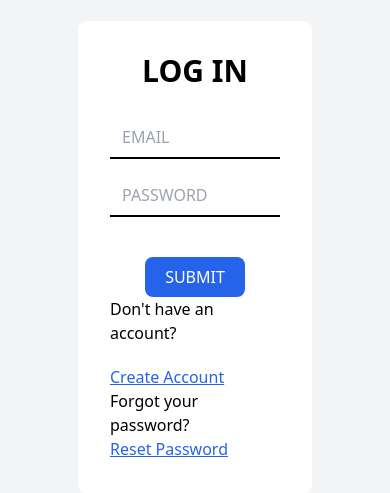
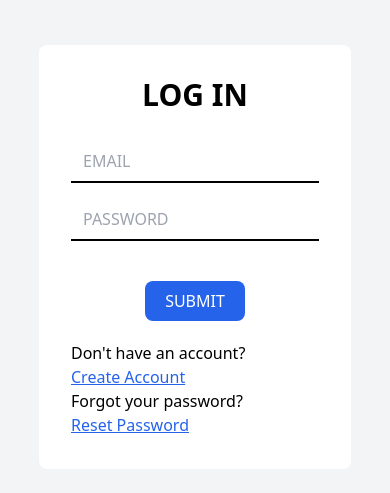
Before and after one commit to ma-altaf/wall4comment, a React (Create React App) app in the folder wall4comment/: page /signup in a window 390 px wide. Shown: the part 165-658 px from the top of the page. Built offline with nearby package versions, Linux system fonts and the light colour scheme; no server answers.

Commit message:
Update Signup.js

```diff
--- a/wall4comment/src/pages/Signup.js
+++ b/wall4comment/src/pages/Signup.js
@@ -24,7 +24,8 @@ function Signup() {
         return;
     }, [user]);
 
-    const submit = async () => {
+    const submit = async (event) => {
+        event.target.disabled = true;
         let newMessage = "";
 
         // remove trailing and leading spaces
@@ -56,13 +57,19 @@ function Signup() {
         setMessage(newMessage);
 
         // client side validation not met, no need to continue
-        if (newMessage) return;
+        if (newMessage) {
+            event.target.disabled = false;
+            return;
+        }
 
         try {
             if (isLogIn) {
                 await logIn(email, password);
             } else {
                 await createAccount(username, email, password);
+                alert(
+                    "Please, verify your email addresss by clicking on the link in the email we sent you."
+                );
                 window.location.reload();
             }
         } catch (error) {
@@ -71,12 +78,13 @@ function Signup() {
                     .substring(error.code.indexOf("/") + 1)
                     .replace(/-/g, " ")}`
             );
+            event.target.disabled = false;
         }
     };
 
     return (
         <div className="flex w-screen h-screen justify-center items-center bg-gray-100">
-            <form className="p-8 bg-white rounded-lg w-3/5 max-w-screen-sm flex flex-col items-center">
+            <form className="p-8 bg-white rounded-lg w-4/5 md:max-w-screen-sm flex flex-col items-center">
                 <h1 className="uppercase font-bold text-center text-3xl mb-5">
                     {isLogIn ? "Log In" : "Create Account"}
                 </h1>
@@ -122,10 +130,10 @@ function Signup() {
                 )}
                 <button
                     type="submit"
-                    className="text-white bg-blue-600 w-fit h-fit px-5 py-2 rounded-lg uppercase mt-8 hover:bg-blue-500"
+                    className="text-white bg-blue-600 disabled:bg-gray-400 disabled:text-black w-fit h-fit px-5 py-2 rounded-lg uppercase mt-8 mb-5 hover:bg-blue-500"
                     onClick={(event) => {
                         event.preventDefault();
-                        submit();
+                        submit(event);
                     }}
                 >
                     Submit
@@ -136,7 +144,7 @@ function Signup() {
                         : "Already have an account?"}
                     &nbsp;
                     <button
-                        className="text-blue-600 underline mt-5"
+                        className="text-blue-600 underline"
                         onClick={(event) => {
                             event.preventDefault();
                             setIsLogIn((prev) => {
@@ -157,7 +165,9 @@ function Signup() {
                             className="text-blue-600 underline"
                             onClick={async (event) => {
                                 event.preventDefault();
+                                event.target.disabled = true;
                                 setMessage("");
+
                                 if (
                                     !/^\w+([\.-]?\w+)*@\w+([\.-]?\w+)*(\.\w{2,3})+$/.test(
                                         email
@@ -166,14 +176,19 @@ function Signup() {
                                     setMessage(
                                         "Please, enter the email for which you wish to reset the password"
                                     );
+                                    event.target.disabled = false;
                                     return;
                                 }
                                 try {
                                     await resetPasswordEmail(email);
+                                    alert(
+                                        "Please, check your email address for the password reset link."
+                                    );
                                 } catch (error) {
                                     alert(
-                                        "Could not send the password reset email.\nPlease ensure the email entered is correctly entered."
+                                        "Could not send the password reset email.\nPlease ensure the email entered is the correct one."
                                     );
+                                    event.target.disabled = false;
                                 }
                             }}
                         >
```
